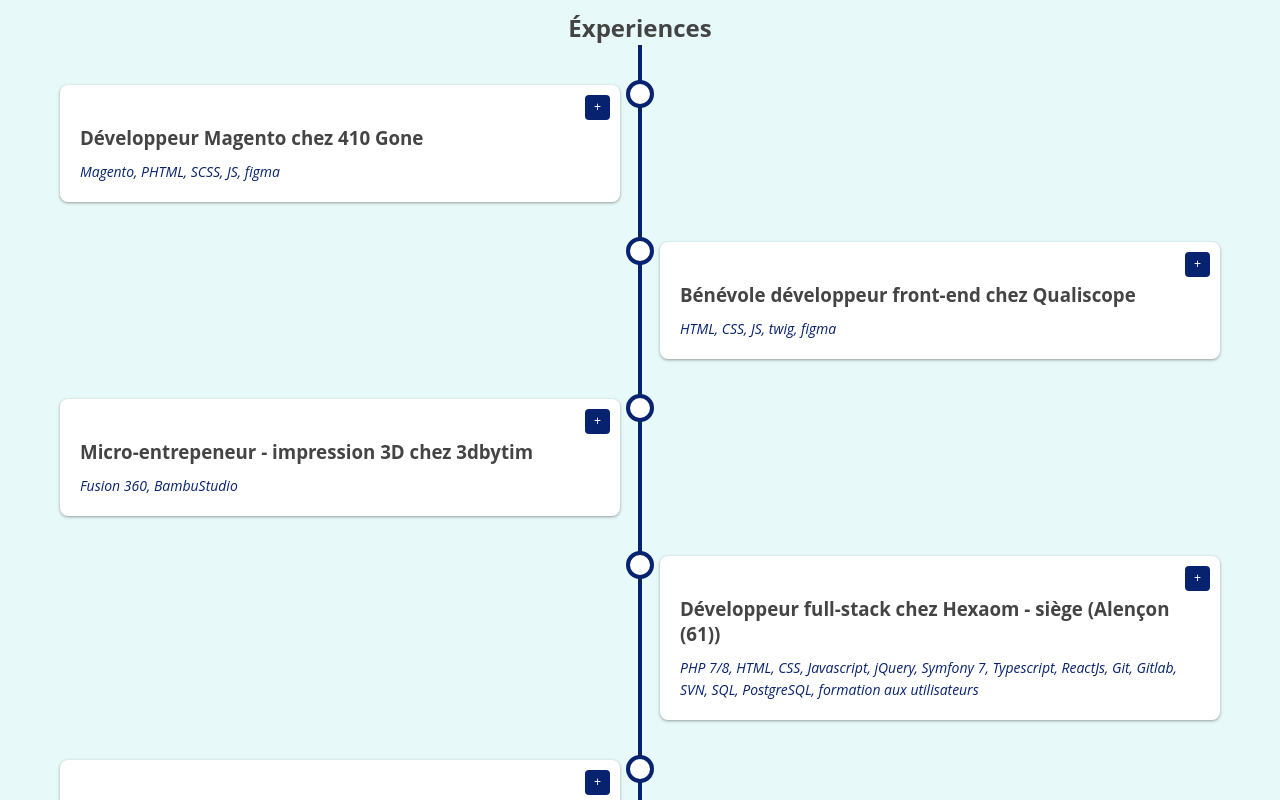
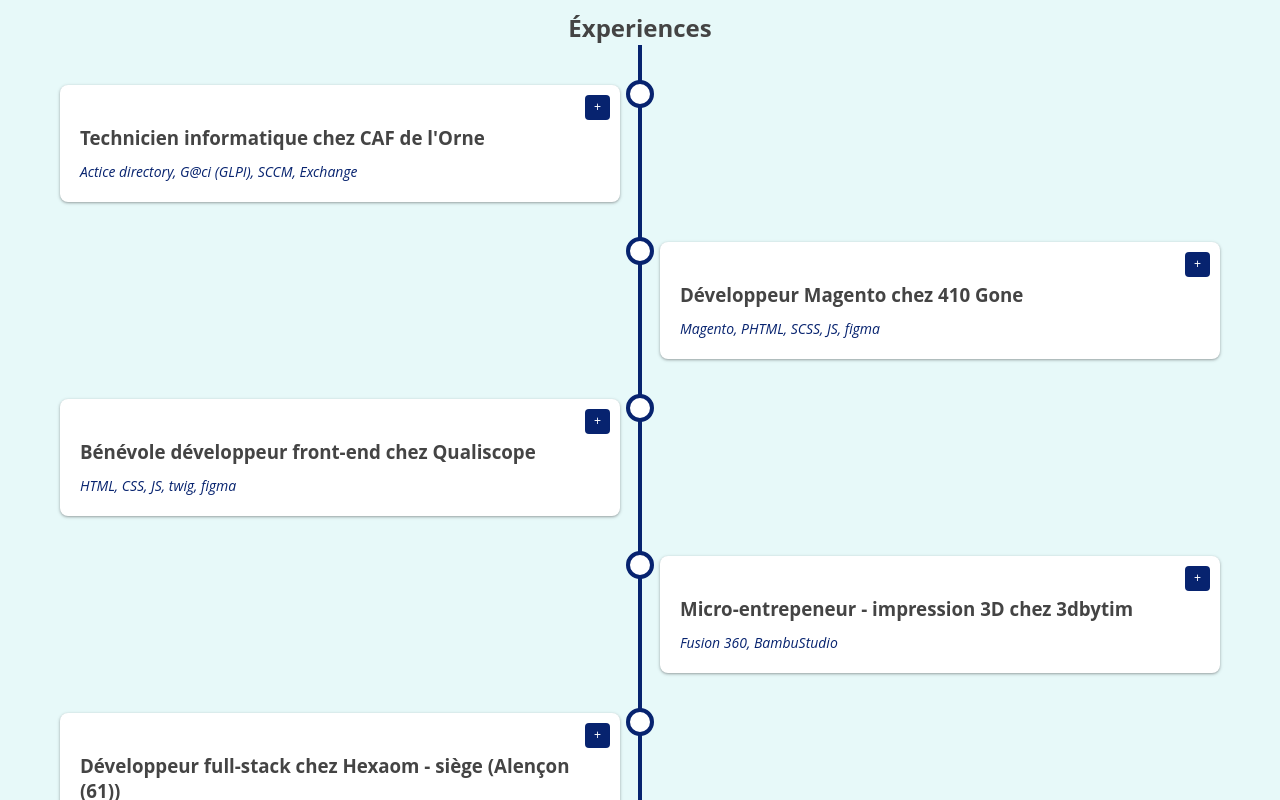
Before and after one commit to timotheecotrel/cv, a React (Create React App) app: page / in a window 1280 px wide. Shown: the part 940-1740 px from the top of the page. Built offline with nearby package versions, Linux system fonts and the light colour scheme.

Commit message:
maj de l'exp

```diff
--- a/src/components/experiences.tsx
+++ b/src/components/experiences.tsx
@@ -14,6 +14,19 @@
 
 const experiences: ExperienceItem[] = [
     {
+    entreprise: "CAF de l'Orne",
+    poste: "Technicien informatique",
+    debut: "Juillet 2026",
+    fin: "Aout 2026",
+    duree: "6 semaines",
+    missions: [
+      "Préparation et déploiement de PC",
+      "Intervention sur les PC",
+      "Logistique",
+      "Traitement des tickets"
+    ],
+    langages: ["Actice directory","G@ci (GLPI)", "SCCM", "Exchange"],
+  },{
     entreprise: "410 Gone",
     poste: "Développeur Magento",
     debut: "Février 2026",
```
Also changed, not shown: 7 other files (tests, documents, lock files or other folders).
